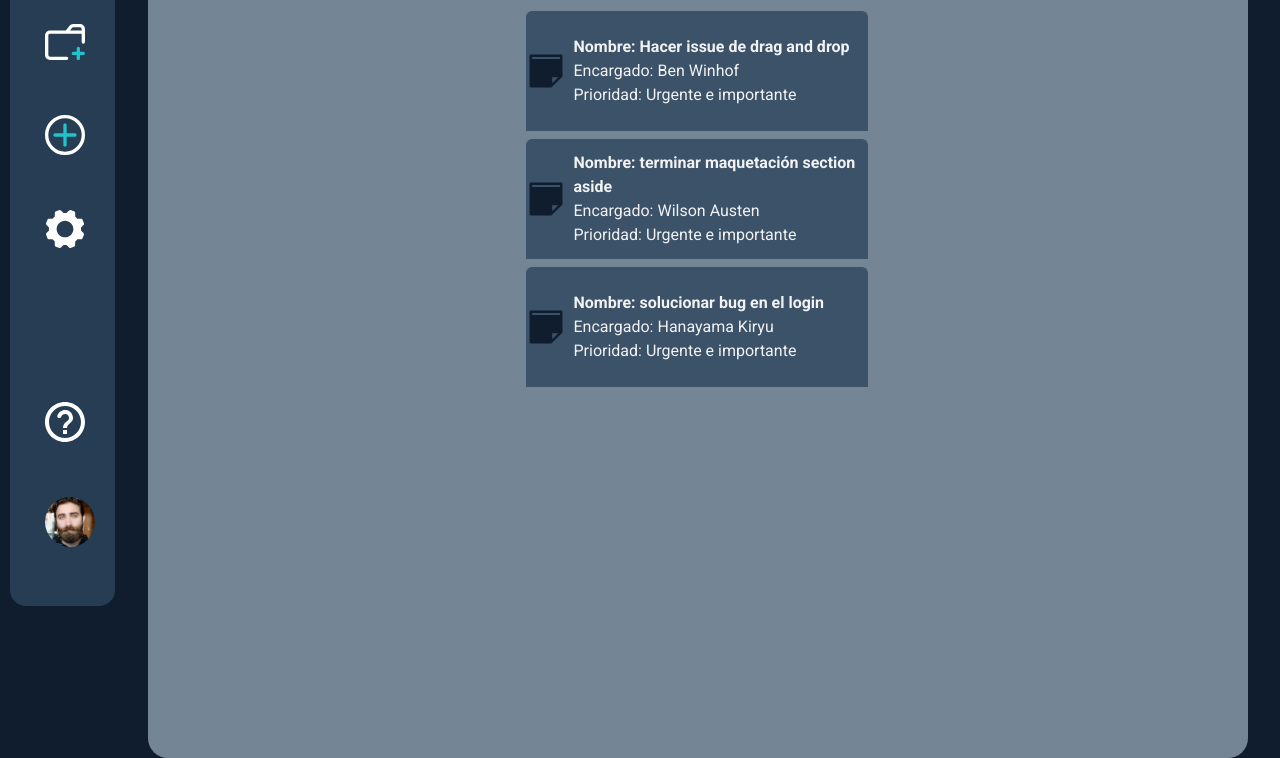
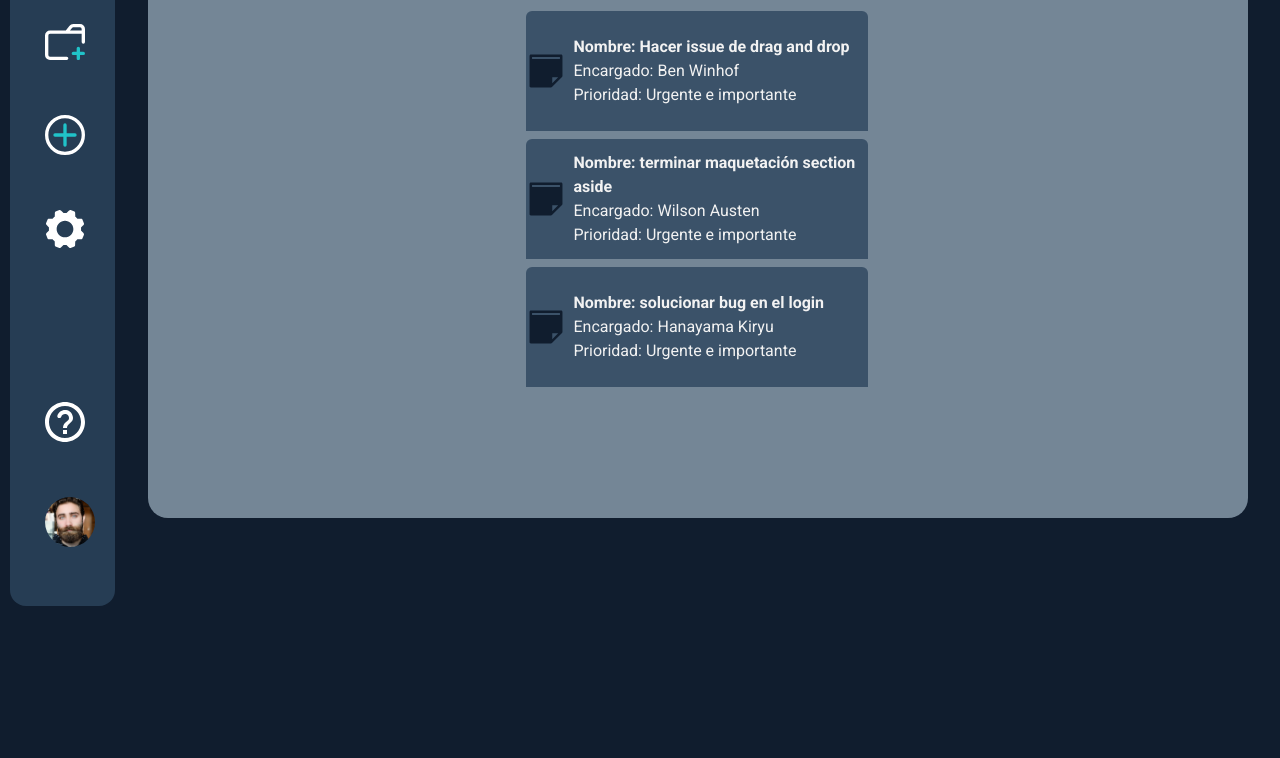
Before and after one commit to ZhuoKross/woodcore, a website: page views/dashboard.html in a window 1280 px wide. Shown: the part 164-922 px from the top of the page. After the commit the page ends 800 px from the top, so only its background shows below. Drawn offline with nearby package versions, Linux system fonts and the light colour scheme; files that its build step writes are made by us from their sources; no server answers; files whose address does not match are found by name.

Commit message:
Mejorando dashboard

```diff
--- a/public/css/dashboard.css
+++ b/public/css/dashboard.css
@@ -108,7 +108,7 @@ body{
 /* Estilos de la sección del Dashboard */
 
 .container-main-content{
-    display: inline-flex;
+    display: flex;
     justify-content: center;
     width: 90%;
     height: 100vh;
@@ -122,11 +122,12 @@ h2{
 
 
 .container-dashboard{
-    height: 100%;
+    display: inline-block;
+    min-height: 70vh;
     width: 1100px;
     background-color: var(--bg-dashboard);
     border-radius: 20px;
-    margin: 0 20px 10px 0;
+    margin: 0 20px 30px 0;
     flex-shrink: 2;
 }
 
@@ -135,6 +136,8 @@ h2{
     margin-bottom: 10px;
     height: 50px;
 }
+
+
 
 
 .nav__list--dashboard{
@@ -156,8 +159,11 @@ h2{
 }
 
 .container-task{
+    display: inline-flex;
+    flex-direction: column;
     width: 350px;
-    height: 80vh;
+    min-height: 500px;
+
 
 }
 
--- a/views/dashboard.html
+++ b/views/dashboard.html
@@ -31,8 +31,8 @@
                         <img src="/img/svg/home.svg" class="nav__img">
                     </figure>
 
-                    <article class="nav-show" href="#">
-                        <a class="nav-name">
+                    <article class="nav-show" >
+                        <a class="nav-name" href="/dashboard">
                             Inicio
                         </a>
                     </article>
```
